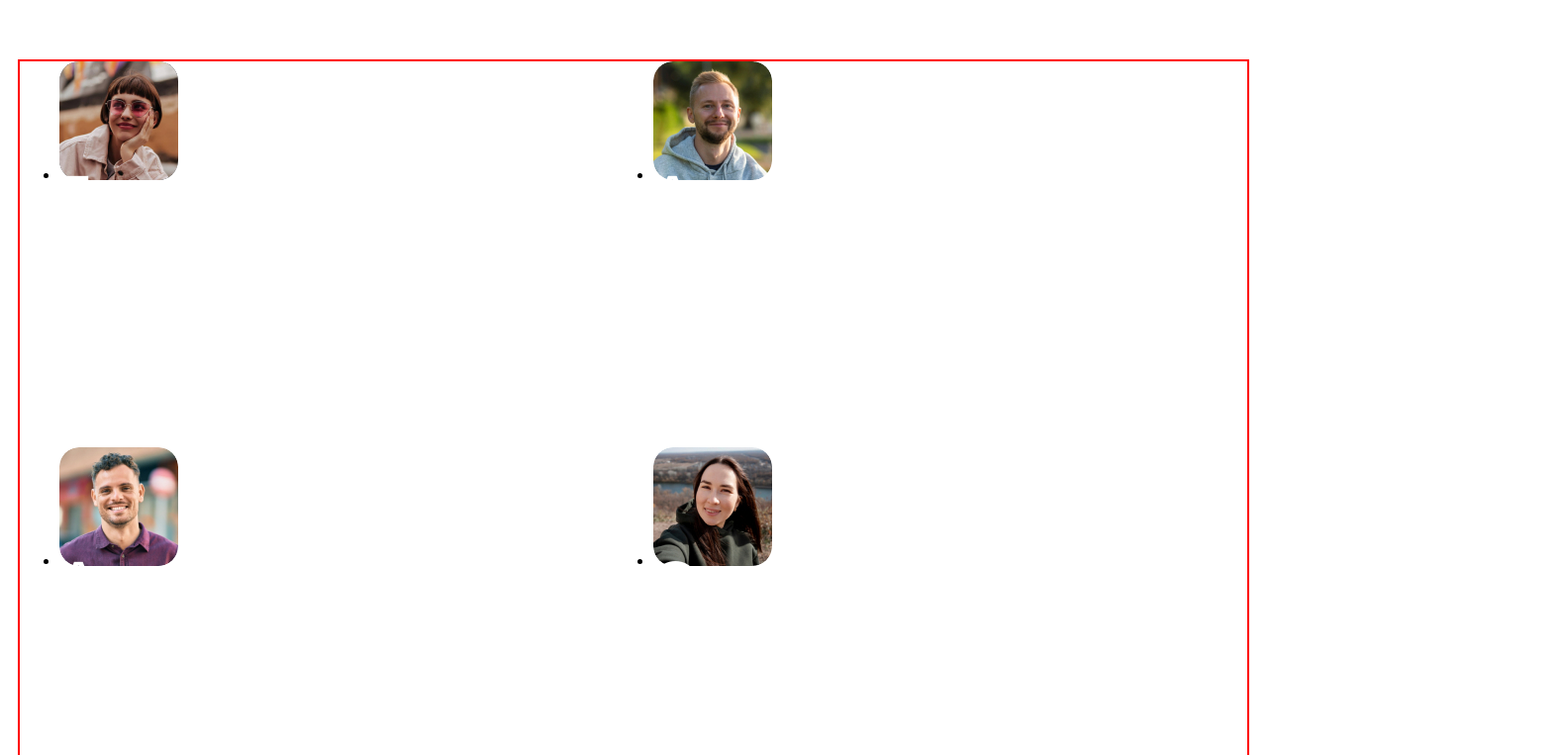
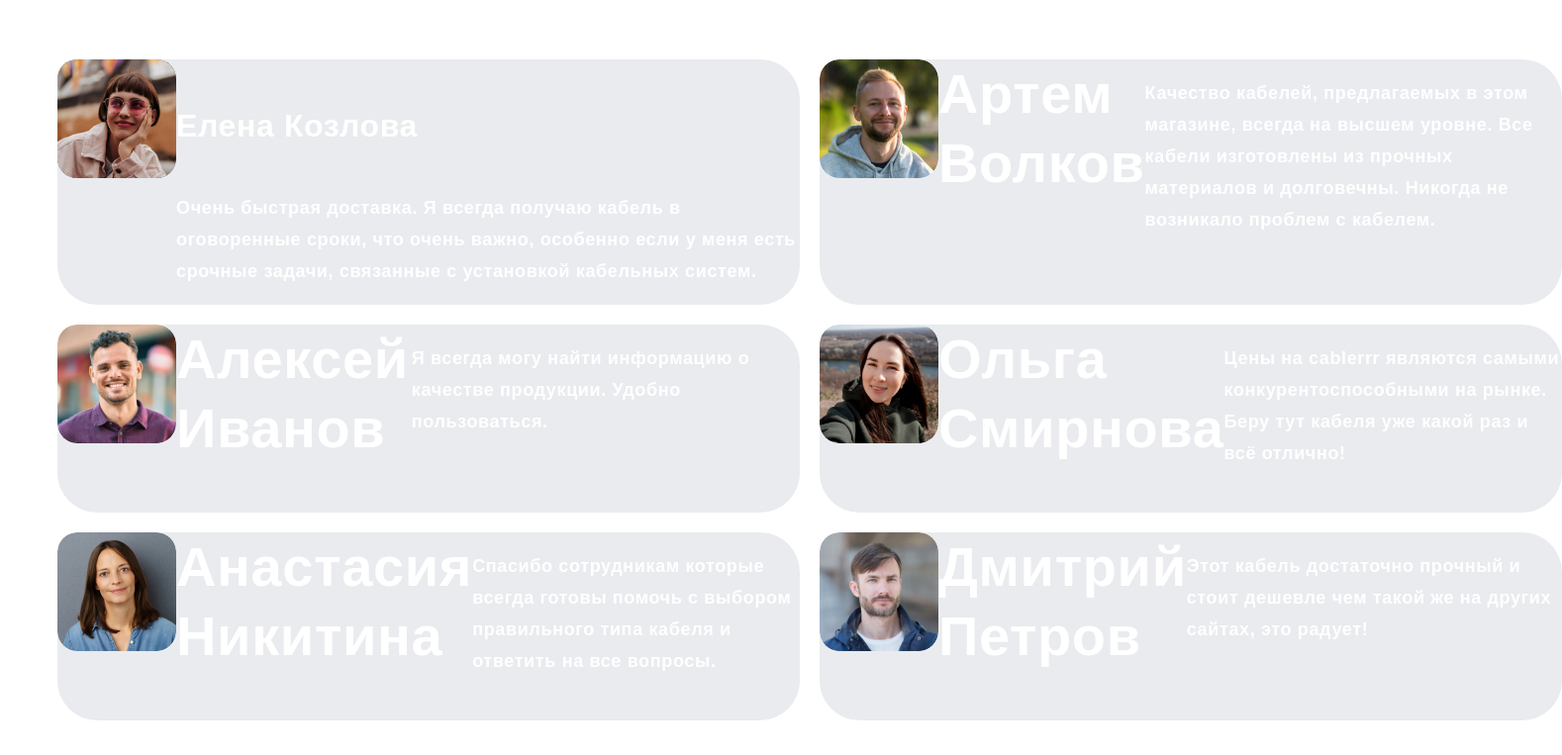
Before and after one commit to AndrewChernigovsky/Denis-Team, a website: page source/html/sections/reviews.html in a window 1280 px wide. Shown: the part 112-875 px from the top of the page at 99% size, 1578 px wide, since content can reach past the window. Drawn offline with nearby package versions, Linux system fonts and the light colour scheme; files that its build step writes are made by us from their sources; files whose address does not match are found by name.

Commit message:
удаляет класс third-title с заголовков h3

```diff
--- a/source/html/sections/reviews.html
+++ b/source/html/sections/reviews.html
@@ -13,8 +13,11 @@
 		<ul class="reviews__list">
 			<li class="reviews__item">
 				<img class="reviews__item-img" src="./../../images/avatars/avatar-1.jpg" alt="Елена Козлова" width="120" height="120">
-				<h3 class="third-title reviews__item-title">Елена Козлова</h3>
-				<p class="reviews__item-description">Очень быстрая доставка. Я всегда получаю кабель в оговоренные сроки, что очень важно, особенно если у меня есть срочные задачи, связанные с установкой кабельных систем.</p>
+				<div class="reviews-wrapper">
+					<h3 class="reviews__item-title">Елена Козлова</h3>
+<!-- 					<h3 class="third-title reviews__item-title">Елена Козлова</h3> -->
+					<p class="reviews__item-description">Очень быстрая доставка. Я всегда получаю кабель в оговоренные сроки, что очень важно, особенно если у меня есть срочные задачи, связанные с установкой кабельных систем.</p>
+			    </div>
 			</li>
 			<li class="reviews__item">
 				<img class="reviews__item-img" src="./../../images/avatars/avatar-2.jpg" alt="Артем Волков" width="120" height="120">
--- a/source/styles/blocks/reviews.scss
+++ b/source/styles/blocks/reviews.scss
@@ -3,7 +3,14 @@
 .reviews__list {
     display: grid;
     grid-template-columns: repeat(2, 1fr);
-    border: 2px solid red;
+    gap: 20px;
+}
+
+.reviews__item {
+    background-color: $base-backround-dark;
+    border-radius: 40px;
+    width: 750px;
+    display: flex;
 }
 
 .reviews__title {
@@ -20,7 +27,7 @@
  }
 
  .reviews__item-title {
-    font-family: "gropled";
+    font-family: $secondary-font;
     font-size: 32px;
     font-weight: 700;
     line-height: 70px;
@@ -28,7 +35,7 @@
  }
 
 .reviews__item-description {
-    font-family: "gropled";
+    font-family: $secondary-font;
     font-size: 18px;
     font-weight: 700;
     line-height: 32px;
```
